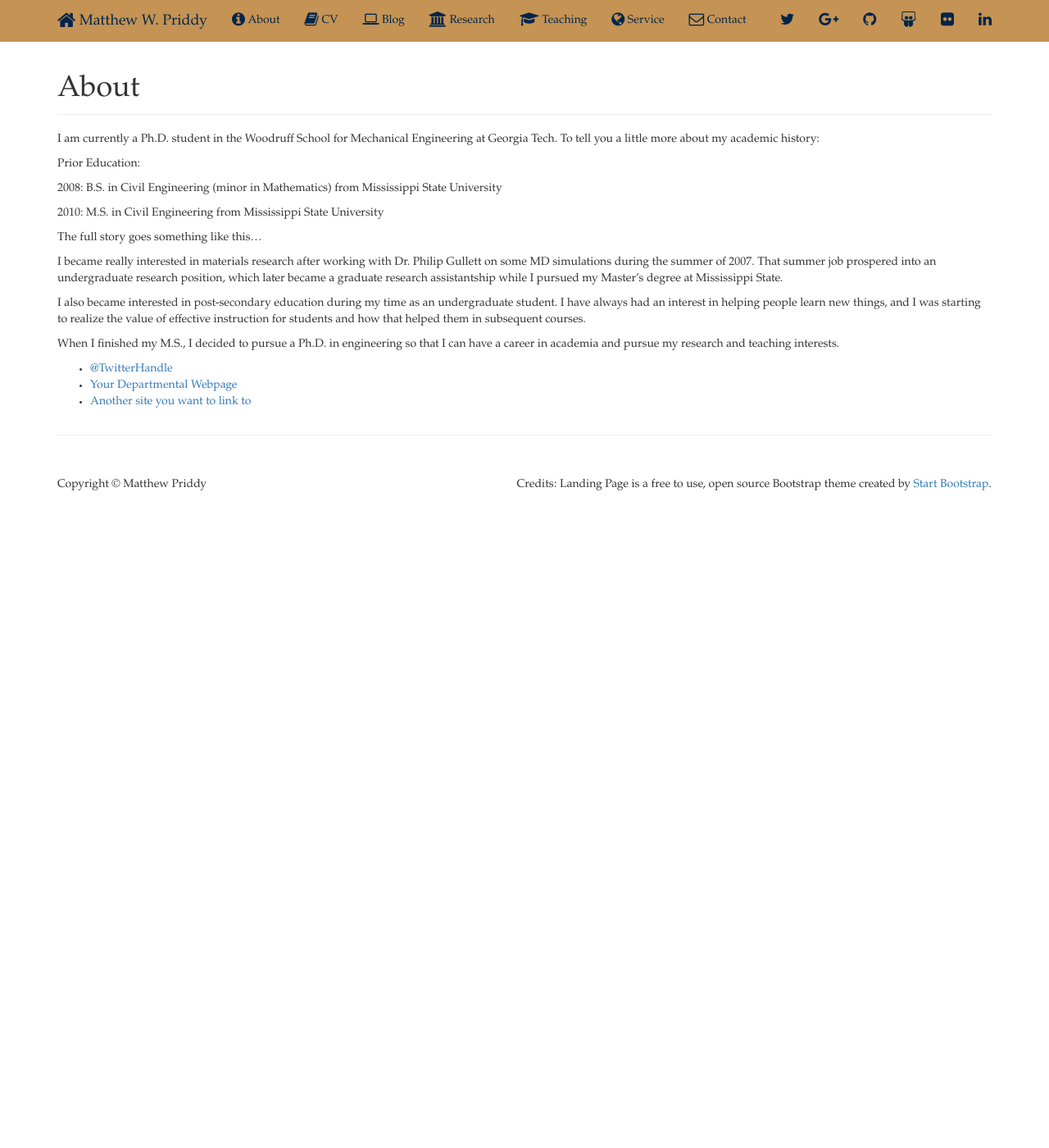
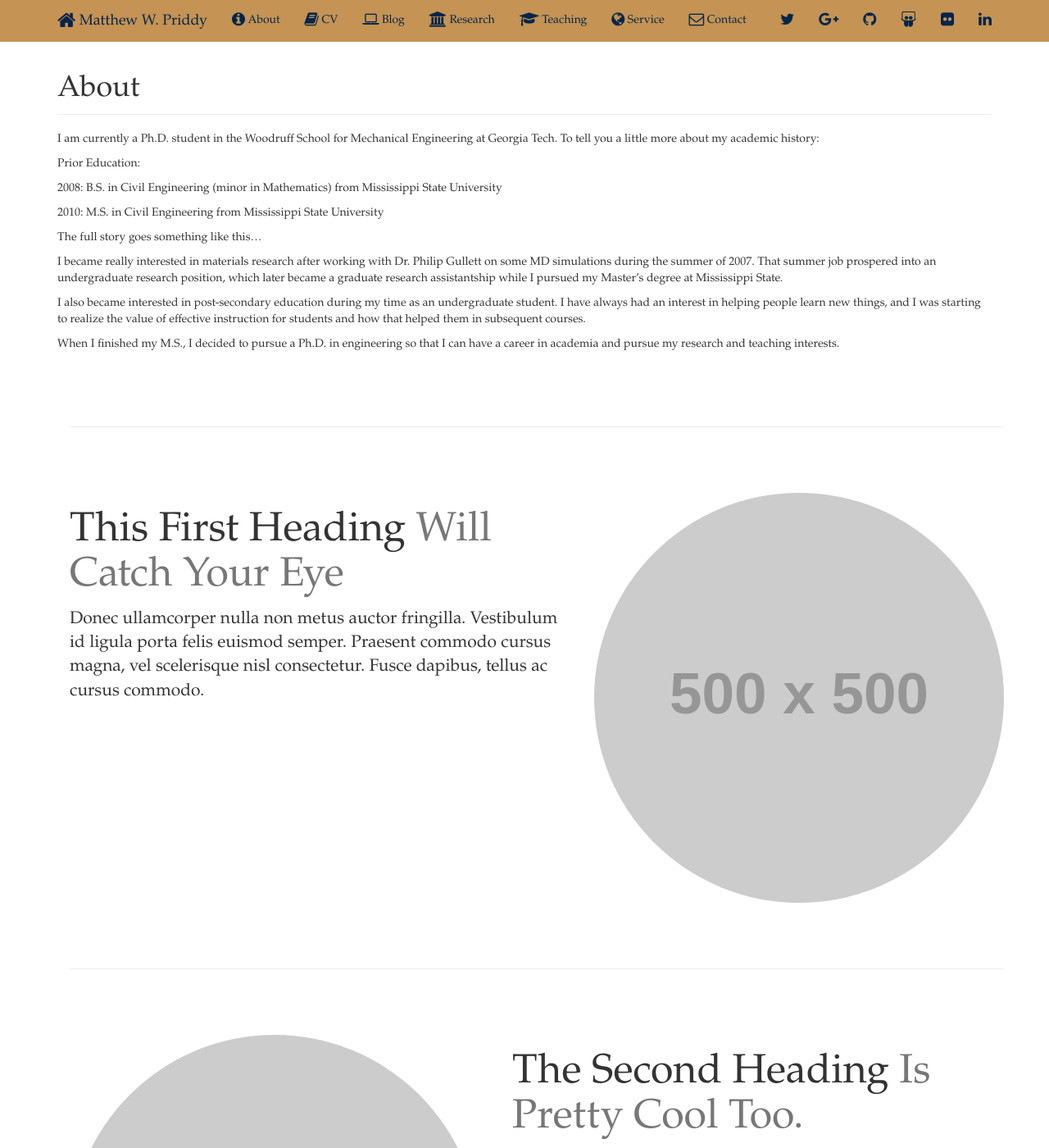
Before and after one commit to mwpriddy/mwpriddy.github.io, a Jekyll site: the page built from about/index.html, in a window 1280 px wide and 1400 px high. Shown: the whole window at 82% size. Built offline with Jekyll 4.4.1, drawn with Linux system fonts in a browser that asks for light colours; nearby versions of some CDN libraries; some of the changed text lies outside the part shown.

Commit message:
add one-page-wonder formatting

```diff
--- a/about/index.html
+++ b/about/index.html
@@ -25,12 +25,42 @@ I also became interested in post-secondary education during my time as an underg
 </p>
 <p>
 When I finished my M.S., I decided to pursue a Ph.D. in engineering so that I can have a career in academia and pursue my research and teaching interests.
-
 </p>
 
-			<ul class="contacts">
-				<li><a href="#">@TwitterHandle</a></li>
-				<li><a href="#">Your Departmental Webpage</a></li>
-				<li><a href="#">Another site you want to link to</a></li>
-				</ul>
-		</div>
+    <!-- Page Content -->
+    <div class="container">
+
+        <hr class="featurette-divider">
+
+        <!-- First Featurette -->
+        <div class="featurette" id="about">
+            <img class="featurette-image img-circle img-responsive pull-right" src="http://placehold.it/500x500">
+            <h2 class="featurette-heading">This First Heading
+                <span class="text-muted">Will Catch Your Eye</span>
+            </h2>
+            <p class="lead">Donec ullamcorper nulla non metus auctor fringilla. Vestibulum id ligula porta felis euismod semper. Praesent commodo cursus magna, vel scelerisque nisl consectetur. Fusce dapibus, tellus ac cursus commodo.</p>
+        </div>
+
+        <hr class="featurette-divider">
+
+        <!-- Second Featurette -->
+        <div class="featurette" id="services">
+            <img class="featurette-image img-circle img-responsive pull-left" src="http://placehold.it/500x500">
+            <h2 class="featurette-heading">The Second Heading
+                <span class="text-muted">Is Pretty Cool Too.</span>
+            </h2>
+            <p class="lead">Donec ullamcorper nulla non metus auctor fringilla. Vestibulum id ligula porta felis euismod semper. Praesent commodo cursus magna, vel scelerisque nisl consectetur. Fusce dapibus, tellus ac cursus commodo.</p>
+        </div>
+
+        <hr class="featurette-divider">
+
+        <!-- Third Featurette -->
+        <div class="featurette" id="contact">
+            <img class="featurette-image img-circle img-responsive pull-right" src="http://placehold.it/500x500">
+            <h2 class="featurette-heading">The Third Heading
+                <span class="text-muted">Will Seal the Deal.</span>
+            </h2>
+            <p class="lead">Donec ullamcorper nulla non metus auctor fringilla. Vestibulum id ligula porta felis euismod semper. Praesent commodo cursus magna, vel scelerisque nisl consectetur. Fusce dapibus, tellus ac cursus commodo.</p>
+        </div>
+
+        <hr class="featurette-divider">
```
